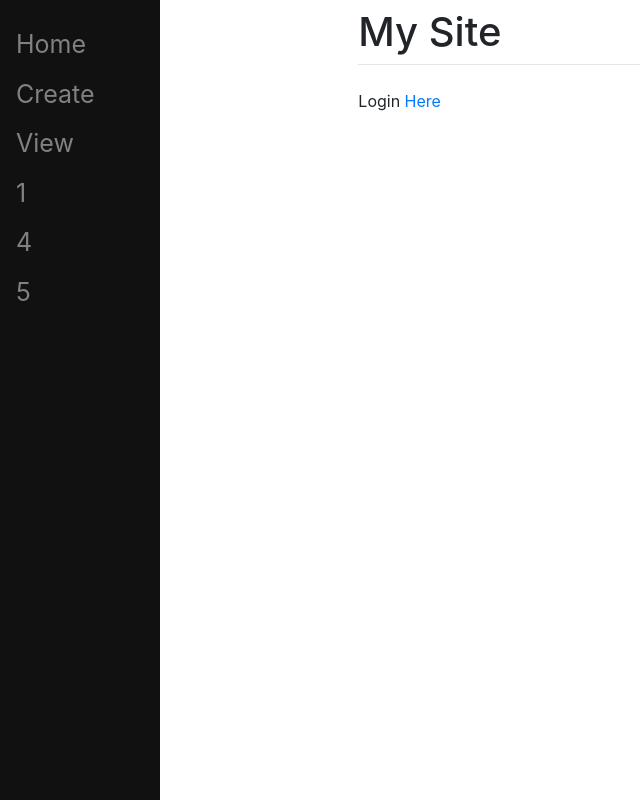
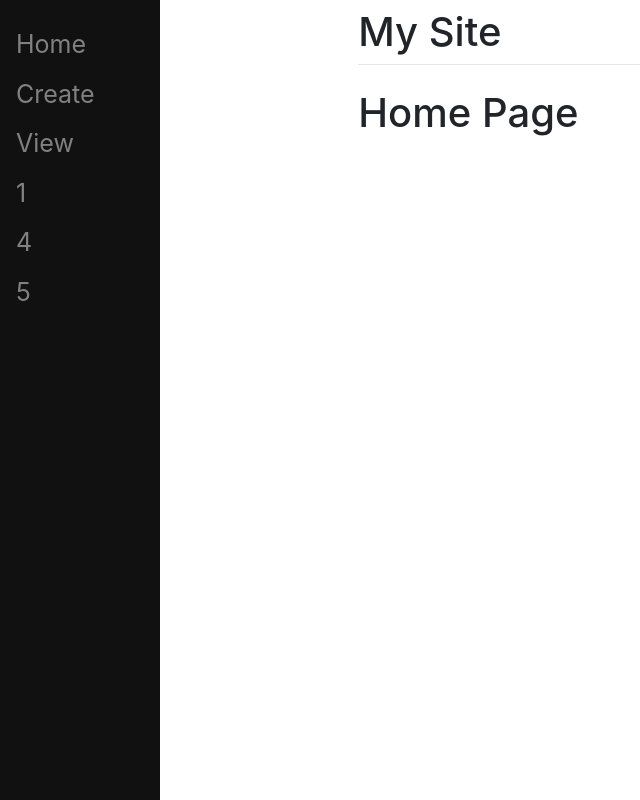
Before and after one commit to ReX342/twt, a Django app: page / in a window 1280 px wide. Shown: the whole page, without its empty margins (0-640 px from the left). Run offline with Django 3.2, Linux system fonts and the light colour scheme; some libraries are stand-ins or nearby versions.

Commit message:
removed logout forever code

```diff
--- a/mysite/main/templates/main/base.html
+++ b/mysite/main/templates/main/base.html
@@ -56,12 +56,8 @@
             <div class="col-8">
                 <h1 class="mt-2">My Site</h1>
                 <hr class="mt-0 mb-4">
-                {% if user.is_authenticated %}
-                    {% block content %}
-                    {% endblock %}
-                {% else %}
-                    <p>Login <a href="/login">Here</a></p>
-                {% endif %}
+                {% block content %}
+                {% endblock %}
             </div>
         </div>
     </div>
```
